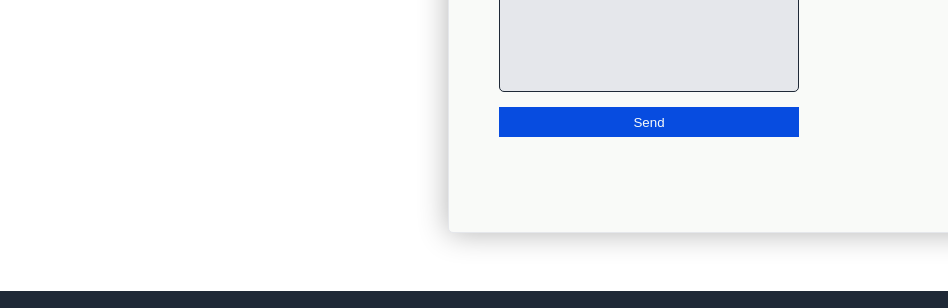
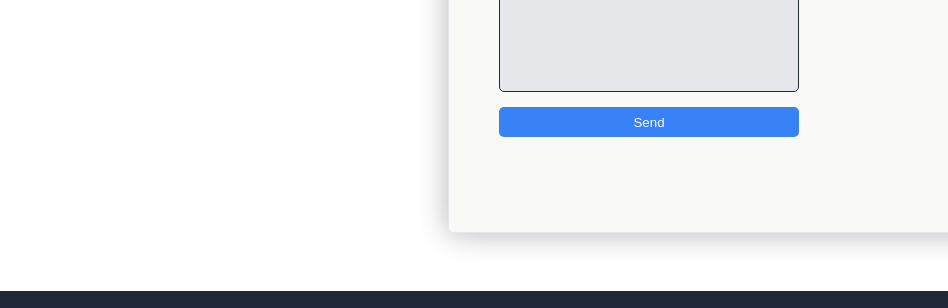
Before and after one commit to Renaldas0/kreativstorm-css-project, a plain HTML site: page pages/contact.html in a window 1280 px wide. Shown: the part 426-734 px from the top of the page, 0-948 px from the left. Drawn offline with Linux system fonts and the light colour scheme.

Commit message:
fix background color of inputbtn to match pages, add border radius

```diff
--- a/css/contact.css
+++ b/css/contact.css
@@ -155,7 +155,7 @@ nav a:hover {
 }
 
 .contactInputs input:focus {
-    border: #074ce0 3px solid;
+    border: #3882F6 3px solid;
 }
 
 #message {
@@ -170,11 +170,12 @@ nav a:hover {
 
 .inputsBtn {
     margin-top: 15px;
-    background-color: #074ce0;
+    background-color: #3882F6;
     color: #f9faf8;
     height: 30px;
     text-align: center;
     cursor: pointer;
+    border-radius: 5px;
 }
 
 .contactInfoWrapper {
```
